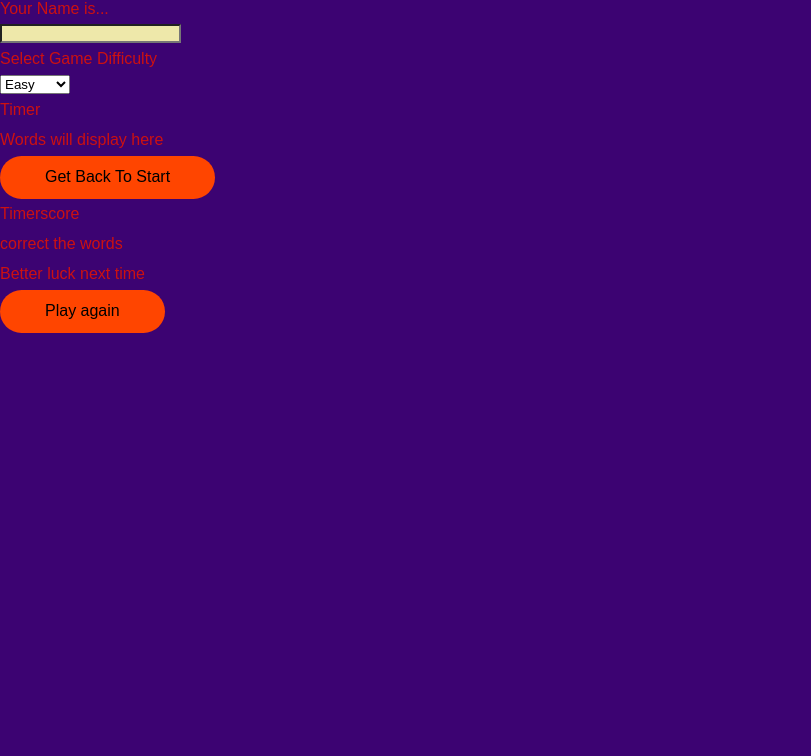
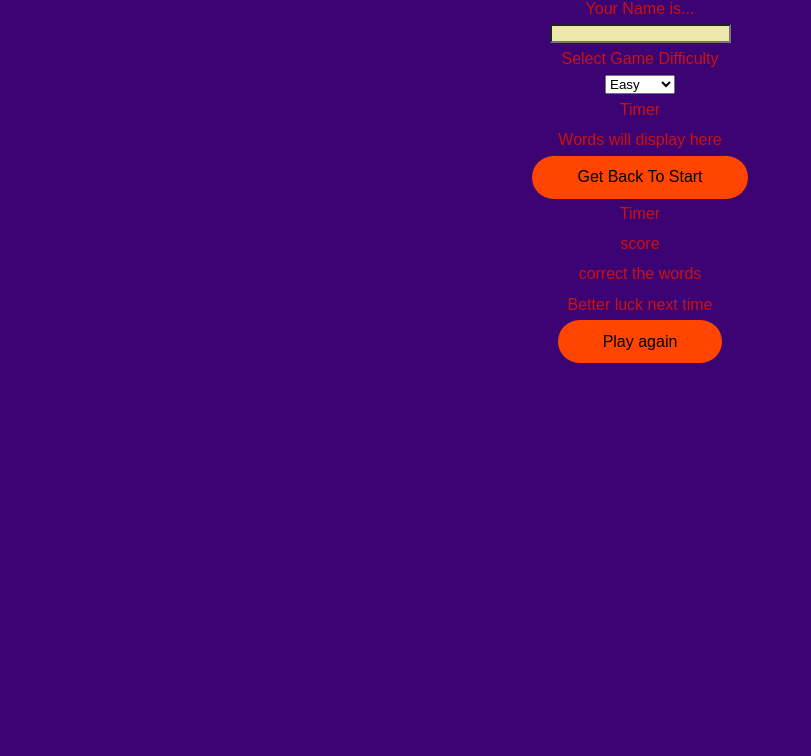
Before and after one commit to M4SooD/Guess-The-Word-Game, a website built with webpack: page index.html in a window 1280 px wide. Shown: the part 44-800 px from the top of the page, without its empty margins (0-811 px from the left). Built offline with nearby package versions, Linux system fonts and the light colour scheme.

Commit message:
Changed the styles

```diff
--- a/index.html
+++ b/index.html
@@ -31,7 +31,7 @@
     <div class="pages play__page" id="page--3">
       <div class="play__page--top"><p class="countdown__timer play__timer " id="timer">Timer</p><p class="user__score user__score--play" id="score--1">score</p>
       </div>
-        <p class="random__words random__words--play id="random">correct the words</p>
+        <p class="random__words random__words--play" id="random">correct the words</p>
 
     </div>
 
--- a/styles.css
+++ b/styles.css
@@ -10,6 +10,7 @@ html {
 }
 
 body {
+  text-align: center;
   font-family: "Poppins", sans-serif;
   font-weight: 300;
   color: rgb(204, 17, 17);
@@ -37,8 +38,3 @@ p {
 .name__input {
   background-color: palegoldenrod;
 }
-
-.play__page--top {
-  display: flex;
-  align-content: space-between;
-}
```
